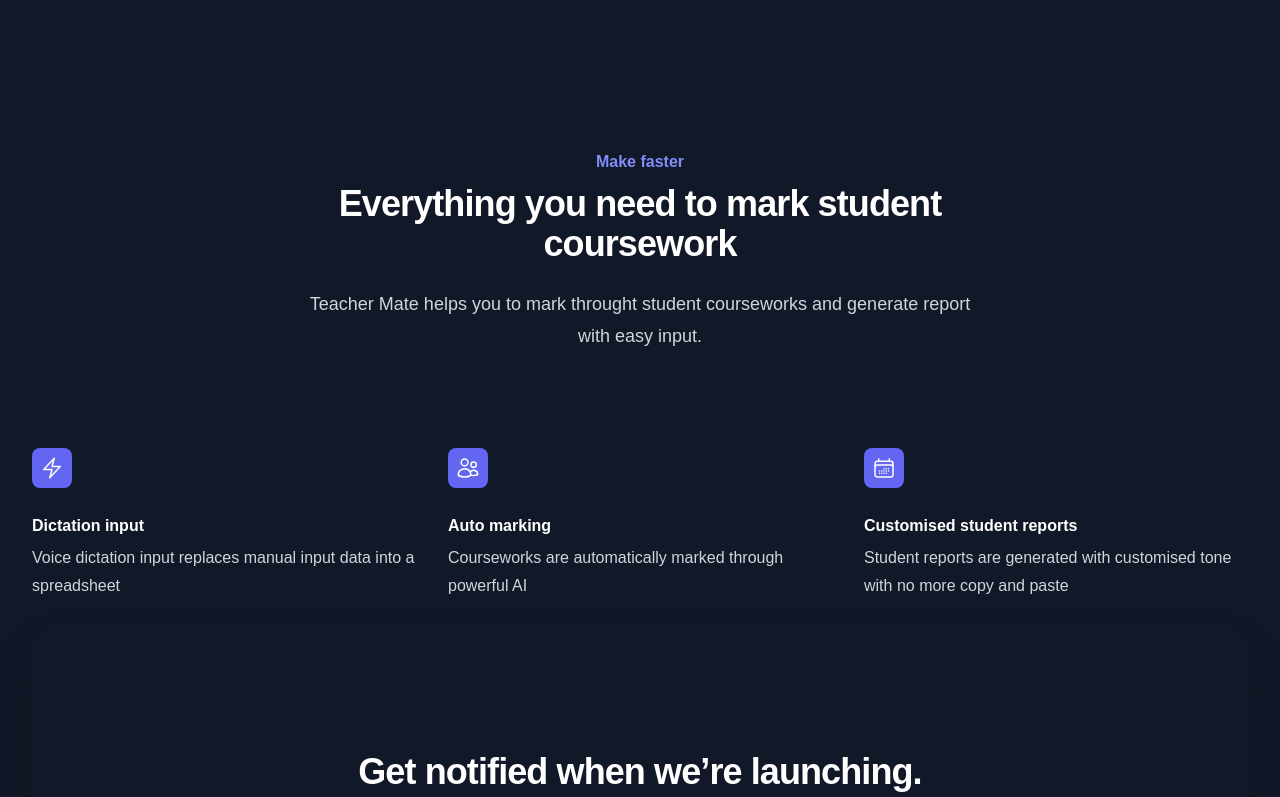
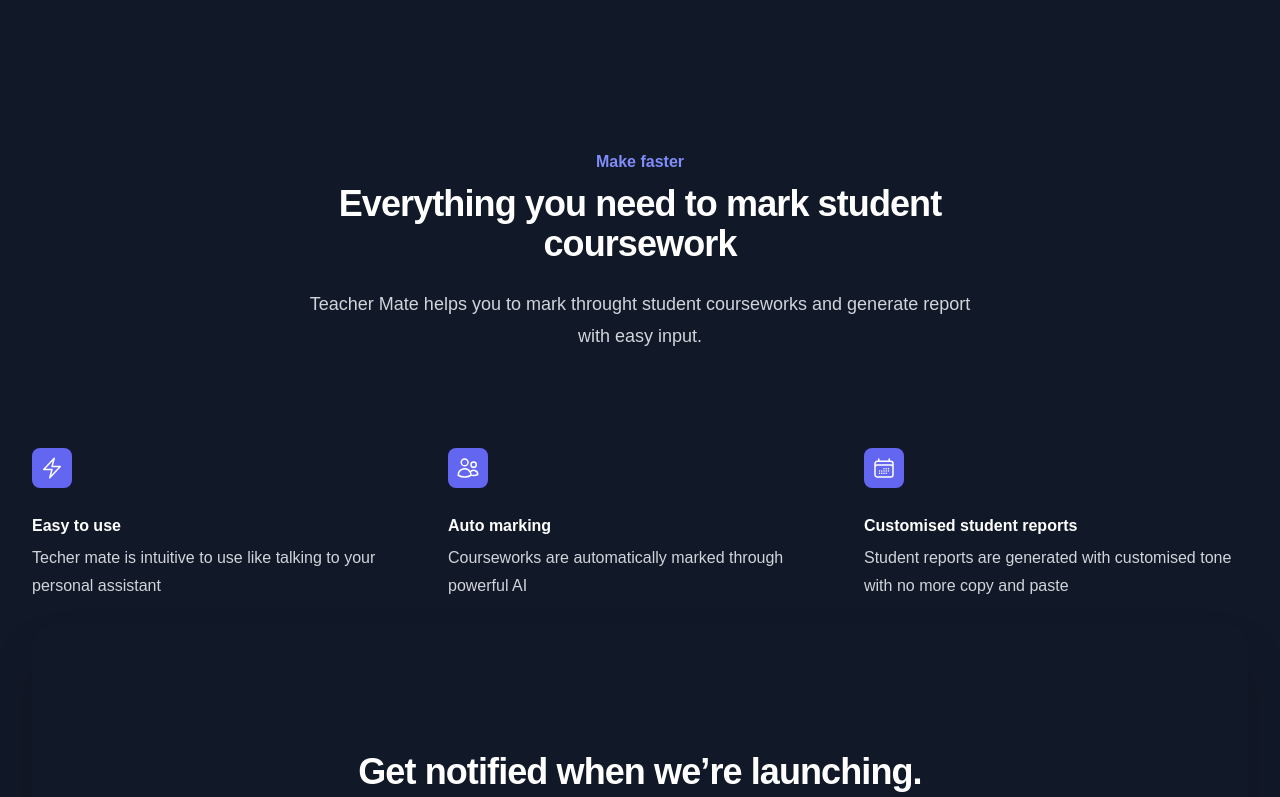
Before and after one commit to SimpleLuke/TeacherMateLandingPage, a React (Vite) app: page / in a window 1280 px wide. Shown: the part 2506-3303 px from the top of the page. Built offline with nearby package versions, Linux system fonts and the light colour scheme; a web font is replaced by a local one.

Commit message:
Update demo

```diff
--- a/src/Landing.jsx
+++ b/src/Landing.jsx
@@ -13,9 +13,9 @@
 
 const primaryFeatures = [
   {
-    name: 'Dictation input',
+    name: 'Easy to use',
     description:
-      'Voice dictation input replaces manual input data into a spreadsheet',
+      'Techer mate is intuitive to use like talking to your personal assistant',
     href: '#',
     icon: BoltIcon,
   },
@@ -230,9 +230,15 @@
               </div>
             </div>
           </div>
-          <div className="mx-auto max-w-2xl text-center">
-            <h2 className="text-base font-semibold leading-7 text-indigo-400">Demo</h2>
-	  <iframe class="w-full aspect-auto" src="https://app.relevanceai.com/form/f1db6c/75b3429c-ab4a-4a9d-a94a-9f3b55c651ae" width="500px" height="750px" frameborder="0"></iframe>
+          <div className="w-full flex flex-col mx-auto text-center">
+	  <div className="w-full h-full justify-center items-center mx-auto">
+            <h2 className="text-base text-center font-semibold leading-7 text-indigo-400">Demo</h2>
+	  </div>
+	  <div className="w-full flex">
+	  <iframe className="w-full aspect-auto" src="https://app.relevanceai.com/form/f1db6c/75b3429c-ab4a-4a9d-a94a-9f3b55c651ae" width="500px" height="750px" frameborder="0"></iframe>
+<iframe className="w-full aspect-auto" src="https://app.relevanceai.com/form/f1db6c/eb4c9047-dda5-473d-9f44-944af58bbeb4" width="500px" height="750px" frameborder="0"></iframe>
+
+	  </div>
 	  </div>
         </div>
 
```
